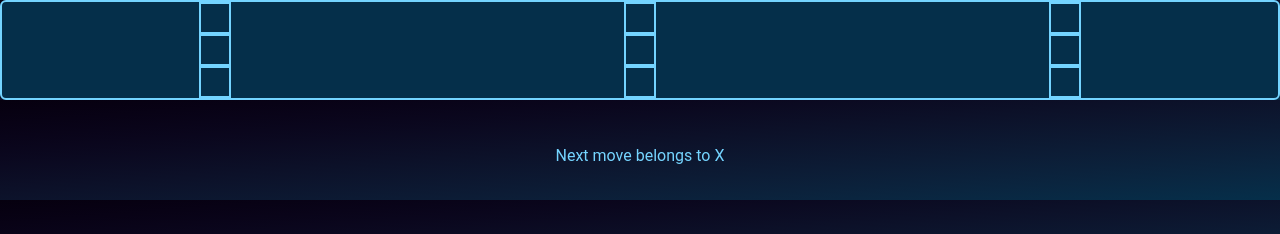
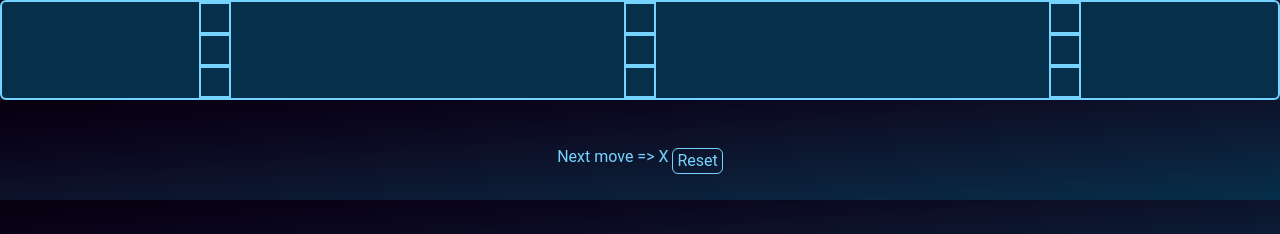
Before and after one commit to Stahelski/PortfolioPage, a Next.js app: page /TicTacToe in a window 1280 px wide. Shown: the top 234 px of the page. Built offline with nearby package versions, Linux system fonts and the light colour scheme.

Commit message:
TTT game small update

```diff
--- a/src/app/TicTacToe/page.jsx
+++ b/src/app/TicTacToe/page.jsx
@@ -35,8 +35,6 @@ function calcWinner(squares) {
   return null;
 }
 
-function displayWinner(calcWinner) {}
-
 function aiPlayer() {}
 
 export default function Game() {
@@ -57,10 +55,15 @@ export default function Game() {
   const winner = calcWinner(squares);
   let status;
   if (winner) {
-    status = "Winner: " + winner;
+    status = "Winner is: " + winner;
   } else {
-    status = "Next move belongs to " + (xIsNext ? "X" : "O");
+    status = "Next move => " + (xIsNext ? "X" : "O");
   }
+
+  const handelReset = () => {
+    setSquares(Array(9).fill(null));
+    setXIsNext(true);
+  };
 
   return (
     <div className="w-full h-full flex justify-center items-center text-sky-300">
@@ -73,21 +76,20 @@ export default function Game() {
           />
         ))}
       </div>
-      <div className="status absolute top-36">{status}</div>
+      <div className="status absolute top-36">
+        {status}{" "}
+        <button
+          className="relative top-1 border rounded-md px-1"
+          onClick={handelReset}
+        >
+          Reset
+        </button>
+      </div>
     </div>
   );
 }
 
+// on klikk, reset spill
+// on klikk,
+
 // Husk å lag en "AI" motspiller!
-
-//https://react.dev/learn/tutorial-tic-tac-toe
-
-// - Se over, AI generert
-//   What's Next?
-//  Add a winner check (calculateWinner)
-
-//  Add a restart/reset button
-
-//  Add an AI opponent (e.g. random or minimax)
-
-//  Add a "key" stroke on the current player's move (like you mentioned earlier)
```
